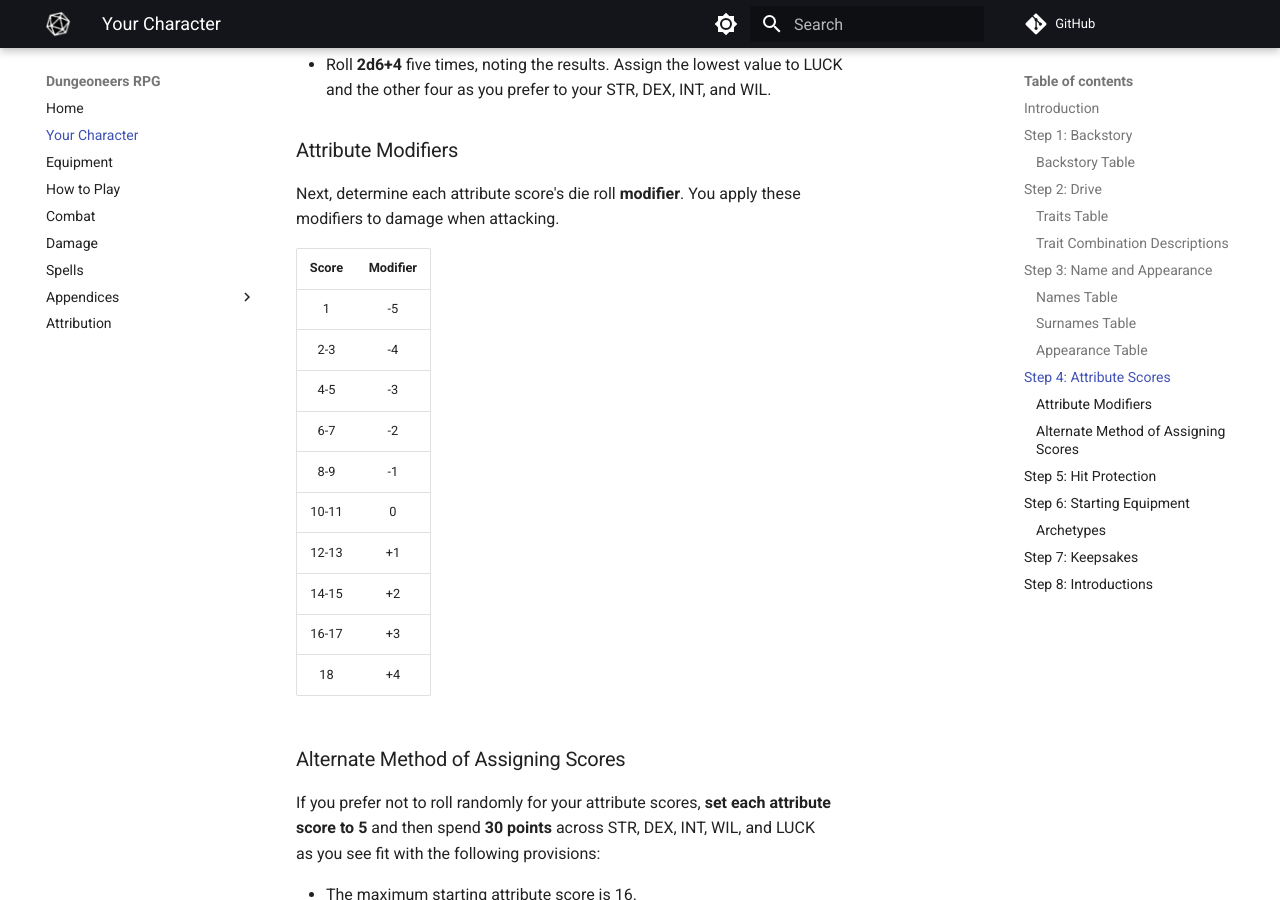
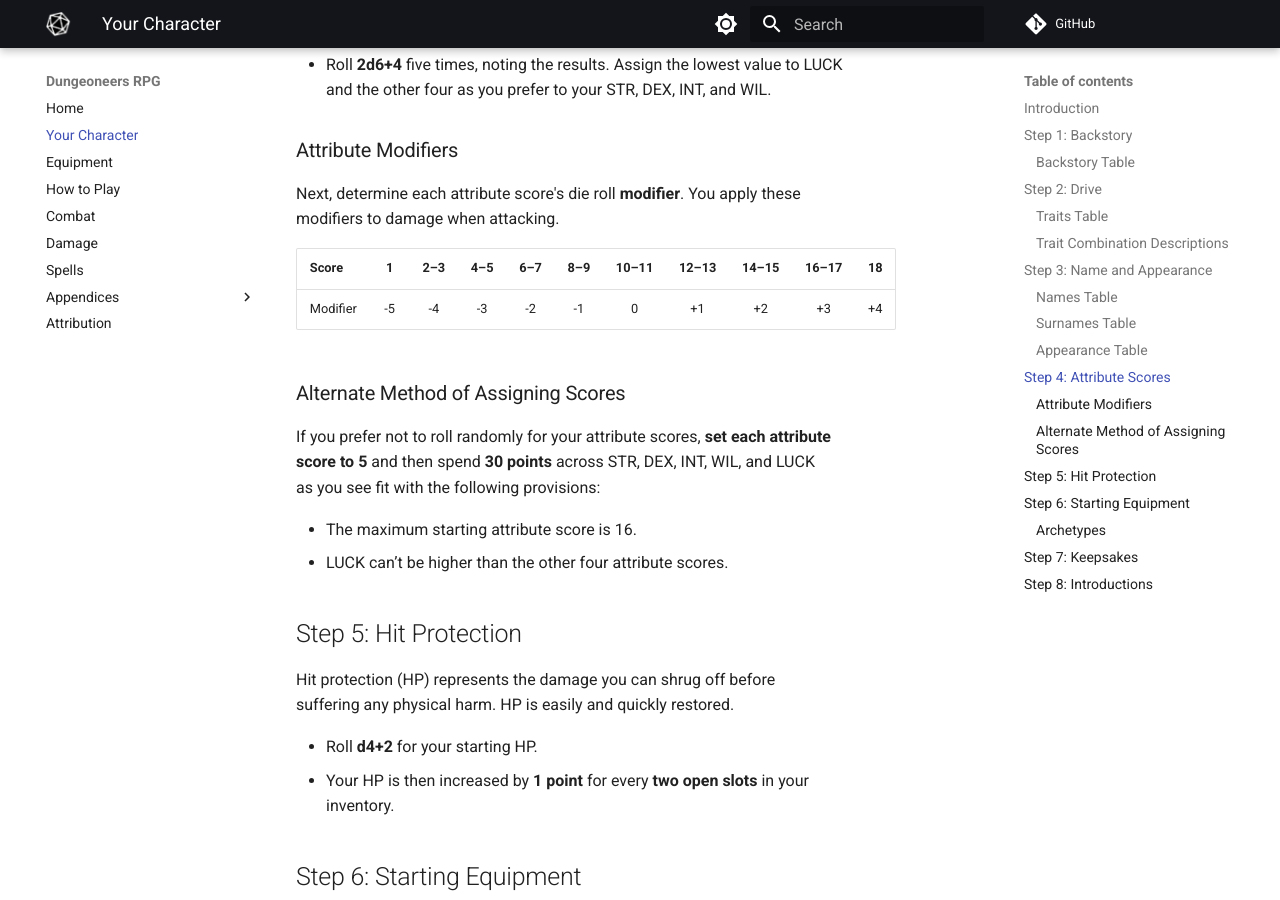
Before and after one commit to joemoose/dungeoneers.d20, an MkDocs documentation site: the page built from docs/character.md, in a window 1280 px wide and 900 px high, scrolled down 6565 px. Built offline with MkDocs 1.6.1 and Material for MkDocs 9.7.7, drawn with Linux system fonts in a browser that asks for light colours; comment, search, counter and statistics services are not loaded.

Commit message:
Update character.md

```diff
--- a/docs/character.md
+++ b/docs/character.md
@@ -178,18 +178,9 @@ Strength is a prime attribute for combat. Dexterity is useful for stealth and th
 
 Next, determine each attribute score's die roll **modifier**. You apply these modifiers to damage when attacking.
 
-| Score | Modifier |
-| :-: | :-: |
-| 1 | -5 |
-| 2-3 | -4 |
-| 4-5	| -3 |
-| 6-7 | -2 |
-| 8-9 | -1 |
-| 10-11 | 0 |
-| 12-13 | +1 |
-| 14-15 | +2 |
-| 16-17 | +3 |
-| 18 | +4 |
+| Score | 1 | 2–3 | 4–5 | 6–7 | 8–9 | 10–11 | 12–13 | 14–15 | 16–17 | 18 |
+| :- | :-: | :-: | :-: | :-: | :-: | :-: | :-: | :-: | :-: | :-: |
+| Modifier | -5 | -4 | -3 | -2 | -1 | 0 | +1 | +2 | +3 | +4 |
 
 ### Alternate Method of Assigning Scores
 
```
